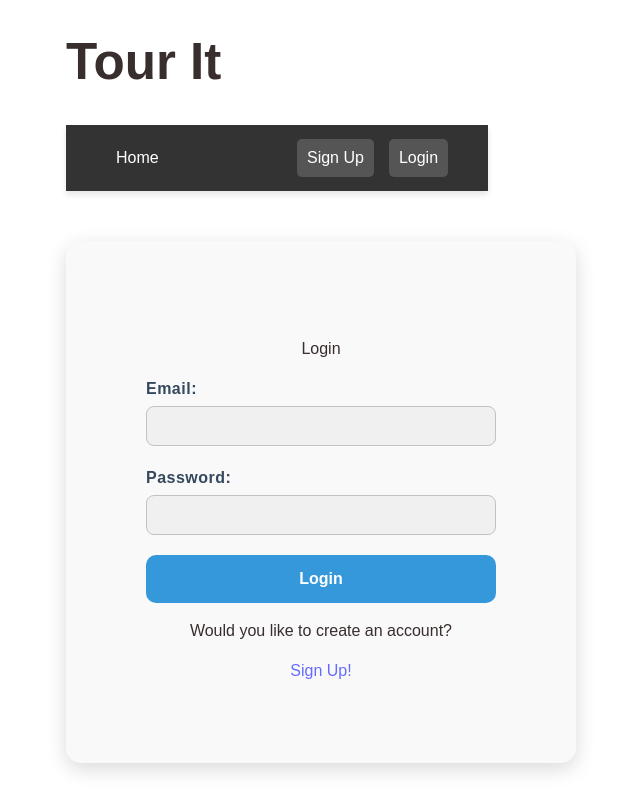
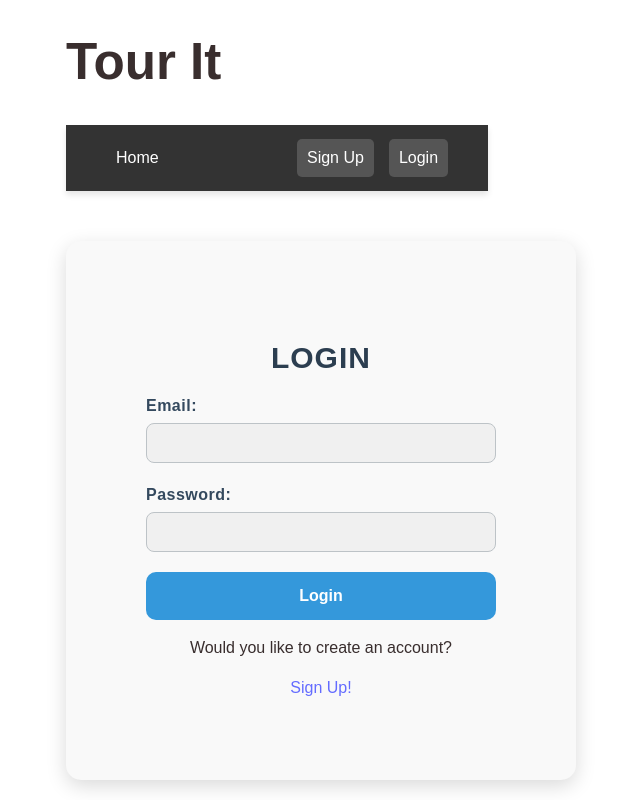
Before and after one commit to tour-it-planner/tour-it-frontend, a React (Vite) app: page /login in a window 1280 px wide. Shown: the top 800 px of the page, without its empty margins (363-1003 px from the left). Built offline with nearby package versions, Linux system fonts and the light colour scheme; no server answers.

Commit message:
update login header

```diff
--- a/src/pages/LoginPage.jsx
+++ b/src/pages/LoginPage.jsx
@@ -38,7 +38,7 @@ function LoginPage() {
 
     return (
         <div className="LoginPage">
-            <p>Login</p>
+            <h1>Login</h1>
 
             <form onSubmit={handleLoginSubmit}>
                 <label>Email:</label>
```
